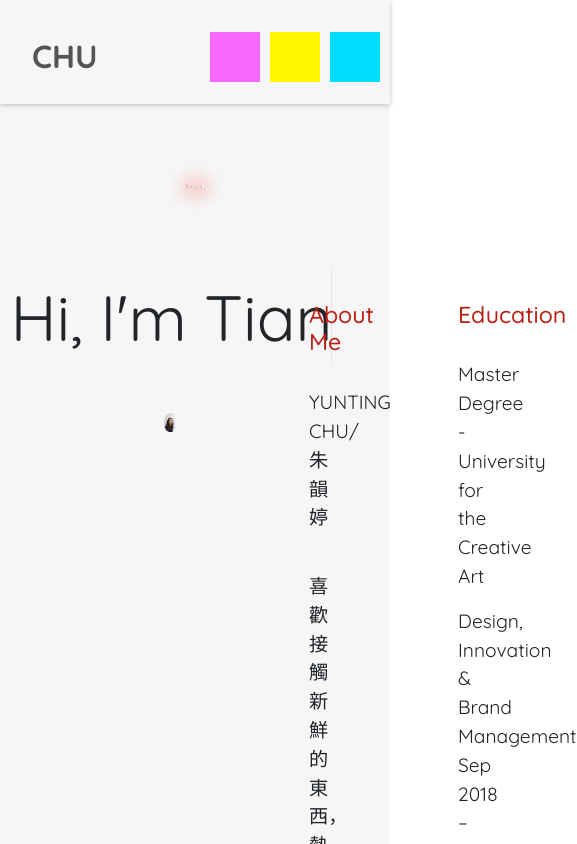
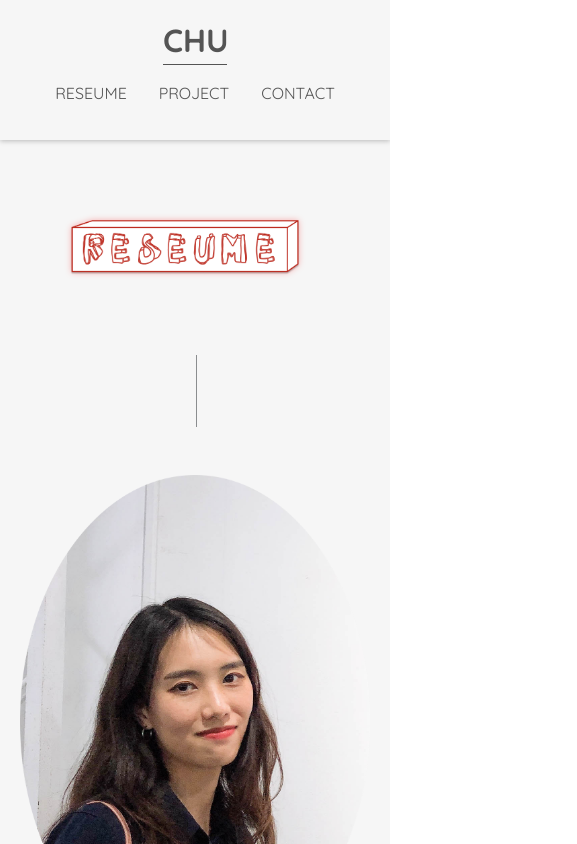
Before and after one commit to marsting/ting, a React (Create React App) app: page /reseume in a window 390 px wide. Shown: the top 844 px of the page, 577 px wide, since content can reach past the window. Built offline with nearby package versions, Linux system fonts and the light colour scheme.

Commit message:
RWD修改完成

```diff
--- a/public/index.html
+++ b/public/index.html
@@ -2,14 +2,14 @@
 <html lang="en">
   <head>
     <meta charset="utf-8" />
-    <link rel="icon" href="%PUBLIC_URL%/favicon.ico" />
+    <link rel="icon" href="%PUBLIC_URL%/logo193.png" />
     <meta name="viewport" content="width=device-width, initial-scale=1" />
     <meta name="theme-color" content="#000000" />
     <meta
       name="description"
       content="Web site created using create-react-app"
     />
-    <link rel="apple-touch-icon" href="%PUBLIC_URL%/logo192.png" />
+    <link rel="apple-touch-icon" href="%PUBLIC_URL%/logo193.png" />
     <!--
       manifest.json provides metadata used when your web app is installed on a
       user's mobile device or desktop. See https://developers.google.com/web/fundamentals/web-app-manifest/
@@ -24,7 +24,8 @@
       work correctly both with client-side routing and a non-root public URL.
       Learn how to configure a non-root public URL by running `npm run build`.
     -->
-    <title>React App</title>
+    <title>Tiana</title>
+
   </head>
   <body>
     <noscript>You need to enable JavaScript to run this app.</noscript>
--- a/src/App.js
+++ b/src/App.js
@@ -44,7 +44,7 @@ function App() {
           <Route path="/project" element={<Project/>}/>
         </Route>
         <Route>
-          <Route path="/" element={<Home/>}/>
+          <Route path="/ting" element={<Home/>}/>
         </Route>
     </Routes>
     </Router>
--- a/src/component/Navbar.css
+++ b/src/component/Navbar.css
@@ -10,6 +10,9 @@
     height: 100%;
     display: flex;
     justify-content: space-between;
+}
+.mnavLine{
+    display: none;
 }
 .pinkN, .yellowN ,.blueN {
     width: 50px;
@@ -60,7 +63,6 @@
 }
 .NBtn{
     display: flex;
-    /* margin-right: 2rem; */
 
 }
 .titleN{
@@ -78,17 +80,36 @@
 
 }
 @media screen and (max-width:800px) {
-    .mN{
-        width: 60px;
-    }
+
     .NBtn{
-        display: flex;
+        justify-content: center;
+        gap: 2rem;
 
     }
     .titleN{
-        margin-left: 2rem;
+        width:4rem ;
+       margin: 1rem auto;
+        display: flex;
+        border-bottom:#545454 0.5px solid ;
     }
     .mw{
         display: none;
     }
+    .navLine{
+        display: none;
+    }
+    .mnavLine{
+        display: flex;
+        flex-direction: column;
+    }
+    .navB{
+        height: 140px;
+    }
+
+
+    .mt{
+        color: #545454;
+        font-size: 1rem;
+    }
+
 }
--- a/src/component/Navbar.js
+++ b/src/component/Navbar.js
@@ -9,17 +9,28 @@ function Navbar (){
         <>
 
         <div className='navB'>
-        <div className='navLine'>
-            <Link to="/" style={{ textDecoration: 'none' }}>
+          <div className='navLine'>
+            <Link to="/ting" style={{ textDecoration: 'none' }}>
             <p className='titleN'>CHU</p></Link>
             <div className='NBtn'>
-               <Link to="/Reseume" style={{ textDecoration: 'none' }} className="mN" ><div className='pinkN'><p className="mw">RESEUME</p></div></Link>
-               <Link to="/Project" style={{ textDecoration: 'none' }} className="mN" > <div className='yellowN'><p className="mw">PROJECT</p></div></Link>
-               <Link to="/Contact" style={{ textDecoration: 'none' }} className="mN" > <div className='blueN'><p className="mw">CONTACT</p></div></Link>
+               <Link to="/Reseume" style={{ textDecoration: 'none' }} className="mN" ><div className='pinkN'><p >RESEUME</p></div></Link>
+               <Link to="/Project" style={{ textDecoration: 'none' }} className="mN" > <div className='yellowN'><p >PROJECT</p></div></Link>
+               <Link to="/Contact" style={{ textDecoration: 'none' }} className="mN" > <div className='blueN'><p >CONTACT</p></div></Link>
             </div>
+          </div>
+          <div className='mnavLine'>
+            <Link to="/ting" style={{ textDecoration: 'none' }}>
+            {/* <div className='titleN'> */}
+            <p className='titleN'>CHU</p>
+            {/* </div> */}
+            </Link>
+            <div className='NBtn'>
+               <Link to="/Reseume" style={{ textDecoration: 'none' }} className="mN" ><p className="mt" >RESEUME</p></Link>
+               <Link to="/Project" style={{ textDecoration: 'none' }} className="mN" ><p className="mt" >PROJECT</p></Link>
+               <Link to="/Contact" style={{ textDecoration: 'none' }} className="mN" ><p className="mt" >CONTACT</p></Link>
+            </div>
+          </div>
 
-
-        </div>
         </div>
 
         </>
--- a/src/page/Project.css
+++ b/src/page/Project.css
@@ -131,6 +131,10 @@ transition: .5s;
    justify-content: center;
 
 }
+.mv,.smv{
+    display: none;
+}
+
 .CT2, .CT3{
  margin-top: 1rem;
 display: flex;
@@ -207,14 +211,16 @@ gap: 8rem;
         width: 400px;
     }
     .PSelect{
+
         flex-direction: column;
         margin-top: 5rem;
+        justify-content: center;
 
     }
     .pBg{
         width: 300px;
         height: 400px;
-        /* margin-left: 2rem; */
+
         position: relative;
 
 
@@ -247,7 +253,7 @@ gap: 8rem;
     }
     .pcard{
         margin: 0 auto;
-        padding-left: 2rem;
+
         padding-bottom: 4rem;
 
     }
@@ -256,14 +262,28 @@ gap: 8rem;
        align-items: center;
     }
     .HLogo, .CT1{
-        width: 80%;
+        width: 100%;
+    }
+    .mv{
+        display: block;
+    }
+    .wv{
+        display: none;
+    }
+    .CT2, .CT3{
+        flex-direction: column;
+        margin-top: 2rem;
+
+        gap: 1.5rem;
+
     }
 
 
 
 
+
 }
-@media screen and (max-width: 400px) {
+@media screen and (max-width: 450px) {
     .Ptitle{
         width: 250px;
     }
@@ -281,5 +301,15 @@ gap: 8rem;
     .BP{
         width: 300px;
     }
+    .smv{
+        display: block;
+    }
+    .wv,.mv{
+        display: none;
+    }
+    .pcard{
+       margin-left: -2.5rem;
+    }
+
 
 }
--- a/src/page/ProjectBurner.js
+++ b/src/page/ProjectBurner.js
@@ -23,7 +23,7 @@ function ProjectBurner (){
                             <img className='BL' src={require('../img/burner.png')} alt="" ></img>
 
                             <p>Street art is visual art created in public locations; usually, unsanctioned artwork executed outside of the context of traditional art venues. I have lived in the UK since 2018, for this period I had discovered numerous graffiti on the wall, it is like a street gallery. Artist presents their outstanding work to the audience and the audience took a picture when they saw an interesting graffiti, two sides of them give each other an interest profit. Like exchange a value. In Asia, street art is not as famous as in Europe, artist does not have too much freedom to paint their graffiti. Therefore, my project is building a platform for artists and also audiences.</p>
-                          <div>
+                          <div >
                             <img className='BF' src={require('../img/flyer.png')} alt="" ></img>
                             <img className='BT' src={require('../img/ticket.png')} alt="" ></img>
                             {/* <img className='BE' src={require('../img/exhibition.jpg')} alt="" ></img> */}
--- a/src/page/Reseume.css
+++ b/src/page/Reseume.css
@@ -1,5 +1,5 @@
 .Re{
-    margin:2rem 10rem;
+    margin:2rem 5rem;
 
 }
 h3{
@@ -11,8 +11,7 @@ h3{
  }
 
 .Rtitle{
-    width: 30%;
-    margin-left: 35%;
+    width: 500px;
     margin-top: 3rem;
     animation: Rfli 2s infinite ;
 
@@ -23,7 +22,7 @@ h3{
     gap: 8rem;
 }
 .Rimg{
-    width: 65%;
+    width: 350px;
     margin-top: 2rem;
 }
 .Rpic{
@@ -60,7 +59,42 @@ h3{
     margin-top: 7rem;
 }
 .Rex{
-    margin-top: 7rem;
+    margin-top: 1rem;
     width: 30%;
 
 }
+@media screen and (max-width:1000px) {
+
+    .Rtitle{
+        width: 400px;
+    }
+    .RContent{
+        flex-direction: column;
+        gap: 0;
+    }
+    .RAbout,.Rex{
+        width: 100%;
+    }
+    .Rpic{
+
+        width: 100%;
+    }
+    .Rex{
+        margin-top: 3rem;
+        width: 100%;
+
+    }
+}
+@media screen and (max-width: 400px) {
+
+    .Rtitle{
+        width: 250px;
+    }
+    .Rpic p{
+        font-size: 3rem;
+       animation: typing 3s steps(11) infinite , blink-caret .75s steps(12) infinite;
+
+    }
+
+
+}
--- a/src/page/Reseume.js
+++ b/src/page/Reseume.js
@@ -5,7 +5,9 @@ function Reseume (){
     return(
         <>
         <div className='Re'>
+        <div className='title'>
         <img className='Rtitle' src={require('../img/RESEUME.png')} alt="" ></img>
+        </div>
         <div className='RContent'>
             <div className='Rpic'>
                 <p>Hi, I'm Tiana~</p>
@@ -16,7 +18,7 @@ function Reseume (){
                 <br/>
                 <p>YUNTING CHU/朱韻婷</p>
                 <br/>
-            <p>喜歡接觸新鮮的東西，熱愛旅遊，以及了解各地方的人文氣息和文化特色。
+                <p>&emsp; &emsp; 喜歡接觸新鮮的東西，熱愛旅遊，以及了解各地方的人文氣息和文化特色。
                     勇於接受挑戰，從中得到更多知識與經驗，建立出自己獨一無二的價値。
                     對於新環境的適應力強，在團隊合作中也相處融洽。</p>
                 <br/>
@@ -55,17 +57,17 @@ function Reseume (){
                 <p>Master Degree - University for the Creative Art
                 </p>
                 <p>
-            Design, Innovation & Brand Management<br/>
-            Sep 2018 – Sep 2019<br/>
-            Project: Burner Graffiti Museum
+                &emsp; Design, Innovation & Brand Management<br/>
+                &emsp; Sep 2018 – Sep 2019<br/>
+                &emsp; Project: Burner Graffiti Museum
                 </p>
 
                 <br/>
                 <p>Bachelor - 義守大學
                </p>
                 <p>
-            創意商品學系<br/>
-            Sep 2013 – Jun 2017<br/>
+                &emsp; 創意商品學系<br/>
+                &emsp; Sep 2013 – Jun 2017<br/>
                 </p>
                 <br/>
                 <br/>
```
Also changed, not shown: src/page/ProjectCoffee.js (+6 -2 lines), public/logo193.png (added). Lines whose indentation alone changed are shown as unchanged.
